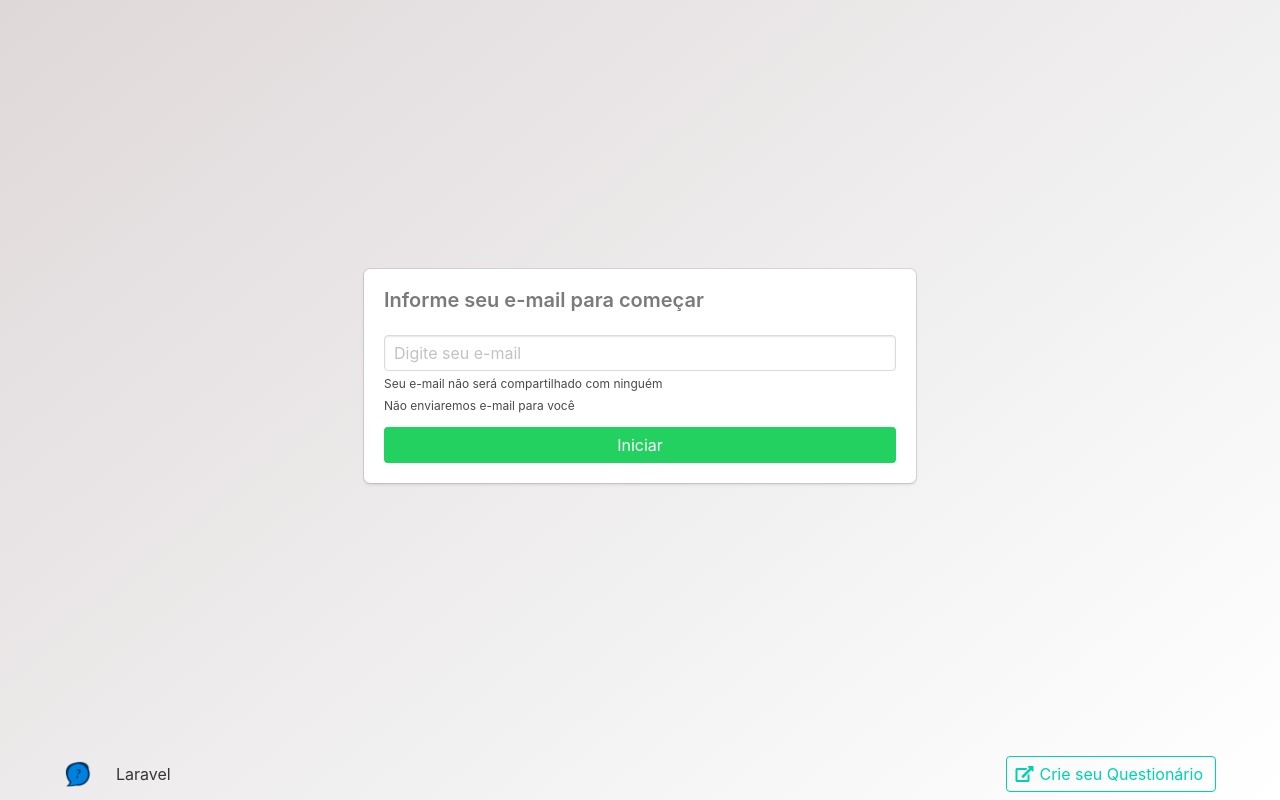
After one commit to rgarnica/perguntas-mkt, a Laravel app: page /quiz/1 in a window 1280 px wide. The commit adds this page. Run offline with Laravel 8, Linux system fonts and the light colour scheme; data that the repository does not hold is empty; settings files or empty folders that the repository lacks are supplied; some libraries are stand-ins or nearby versions.

Commit message:
Quiz url, controller and view

```diff
--- /dev/null
+++ b/app/Http/Controllers/QuizController.php
@@ -0,0 +1,18 @@
+<?php
+
+namespace App\Http\Controllers;
+
+use App\Form;
+use Illuminate\Http\Request;
+
+class QuizController extends Controller
+{
+
+    public function index(Request $request, string $hashValue)
+    {
+        $form = Form::findByHash($hashValue);
+        return view('quiz', ['form' => $form]);
+    }
+
+
+}
--- a/resources/views/forms/index.blade.php
+++ b/resources/views/forms/index.blade.php
@@ -43,7 +43,7 @@
                 <div class="column is-2 has-text-centered">
                     <a onclick="return openShareModal(event)"
                        class="button is-link is-outlined"
-                       href="{{ url('ans?form=' . $form->link_hash) }}">
+                       href="{{ url('quiz/' . $form->link_hash) }}">
                         <span class="icon">
                             <i class="fas fa-share-alt"></i>
                         </span>
--- /dev/null
+++ b/resources/views/quiz.blade.php
@@ -0,0 +1,94 @@
+<!DOCTYPE html>
+<html lang="en">
+<head>
+    <meta charset="UTF-8">
+    <meta name="viewport" content="width=device-width, initial-scale=1.0">
+    <meta http-equiv="X-UA-Compatible" content="ie=edge">
+    <link href="https://fonts.googleapis.com/css?family=Open+Sans" rel="stylesheet">
+    <link rel="stylesheet" href="https://use.fontawesome.com/releases/v5.3.1/css/all.css" integrity="sha384-mzrmE5qonljUremFsqc01SB46JvROS7bZs3IO2EmfFsd15uHvIt+Y8vEf7N7fWAU" crossorigin="anonymous">
+    <link rel="stylesheet" href="https://cdnjs.cloudflare.com/ajax/libs/bulma/0.7.1/css/bulma.min.css" />
+    <title>{{ config('app.name') }} | {{ $form->title }}</title>
+    <link rel='shortcut icon' type='image/png' href='{{ asset('img/logo.png') }}' />
+</head>
+<body>
+    <div class="hero is-fullheight is-light is-bold">
+        <!--<div class="hero-head">
+            <div class="container has-text-centered">
+                Pergunta 1 de 10
+            </div>
+        </div>-->
+        <!--<div class="hero-body">
+            <div class="container has-text-centered">
+                <h1 class="title">Em qual desses lugares você passou recentemente?</h1>
+
+                <button class="button is-large is-dark is-outlined">
+                    <span>Ir para próxima</span>
+                </button>
+            </div>
+        </div>-->
+
+        <div class="hero-body">
+            <div class="container has-text-centered">
+
+                <div class="column is-6 is-offset-3">
+
+                    <h1 class="title">
+                        {{ $form->title }}
+                    </h1>
+                    <h2 class="subtitle">
+                        {{ $form->description }}
+                    </h2>
+                    <div class="box has-text-left">
+                        <h1 class="title has-text-grey is-5">Informe seu e-mail para começar</h1>
+                        <div class="field">
+                            <div class="control">
+                                <input type="email" class="input" placeholder="Digite seu e-mail">
+                            </div>
+                            <span class="help">Seu e-mail não será compartilhado com ninguém</span>
+                            <span class="help">Não enviaremos e-mail para você</span>
+                        </div>
+                        <div class="field">
+                            <div class="control">
+                                <button class="button is-success is-fullwidth">
+                                    Iniciar
+                                </button>
+                            </div>
+                        </div>
+                    </div>
+                </div>
+            </div>
+
+        </div>
+
+        <div class="hero-foot">
+
+            <nav class="navbar">
+                <div class="container">
+                    <div class="navbar-brand">
+                        <a class="navbar-item">
+                            <img src="{{ asset('img/logo.png') }}" alt="Logo">
+                        </a>
+                        <a href="" class="navbar-item">
+                            {{ config('app.name') }}
+                        </a>
+                    </div>
+                    <div id="navbarMenuHeroA" class="navbar-menu">
+                    <div class="navbar-end">
+                        <span class="navbar-item">
+                            <a class="button is-primary is-outlined">
+                                <span class="icon">
+                                <i class="fas fa-external-link-alt"></i>
+                                </span>
+                                <span>Crie seu Questionário</span>
+                            </a>
+                        </span>
+                    </div>
+                    </div>
+                </div>
+            </nav>
+
+
+        </div>
+    </div>
+</body>
+</html>
--- a/routes/web.php
+++ b/routes/web.php
@@ -22,6 +22,8 @@ Auth::routes();
 
 Route::get('/home', 'HomeController@index')->name('home');
 
+Route::get('/quiz/{quizHash}', 'QuizController@index')->name('quiz');
+
 Route::group(['middleware' => 'auth'], function() {
     Route::resource('forms', 'FormController');
     Route::resource('questions', 'QuestionController');
```
